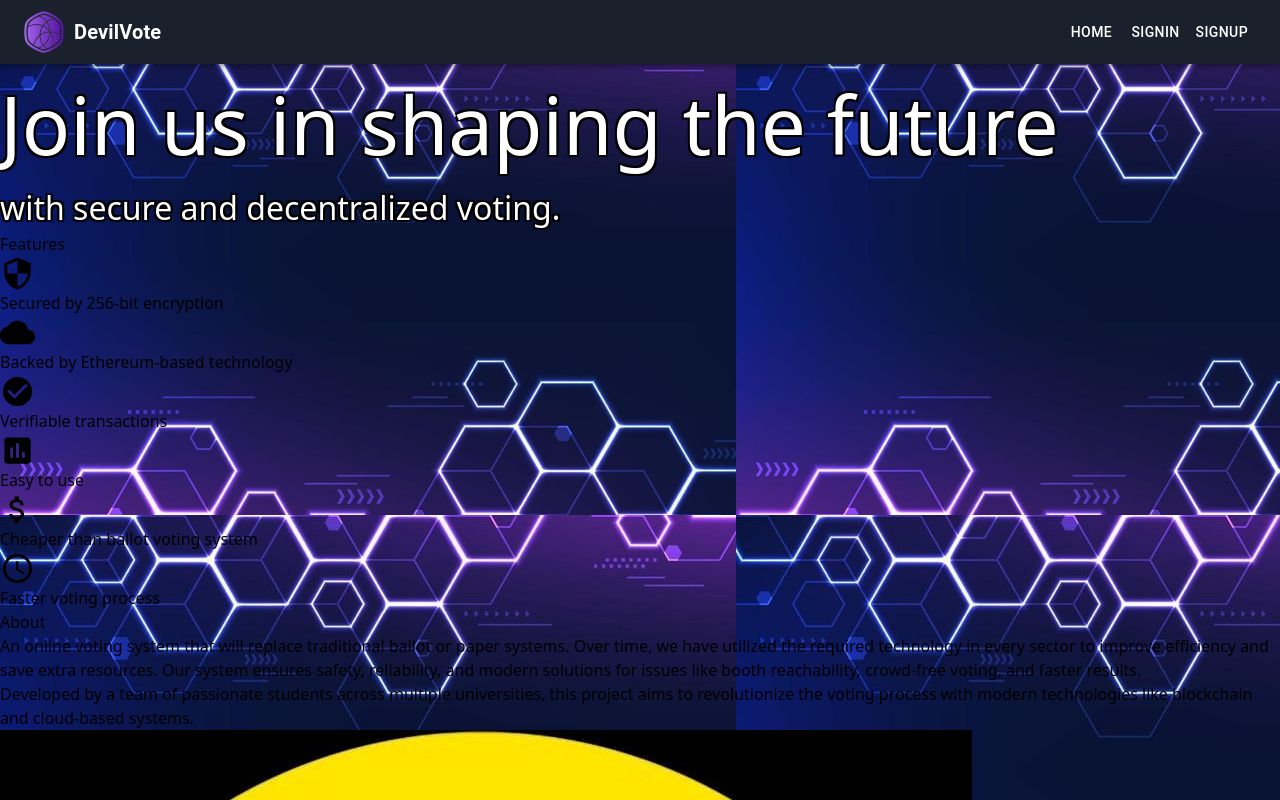
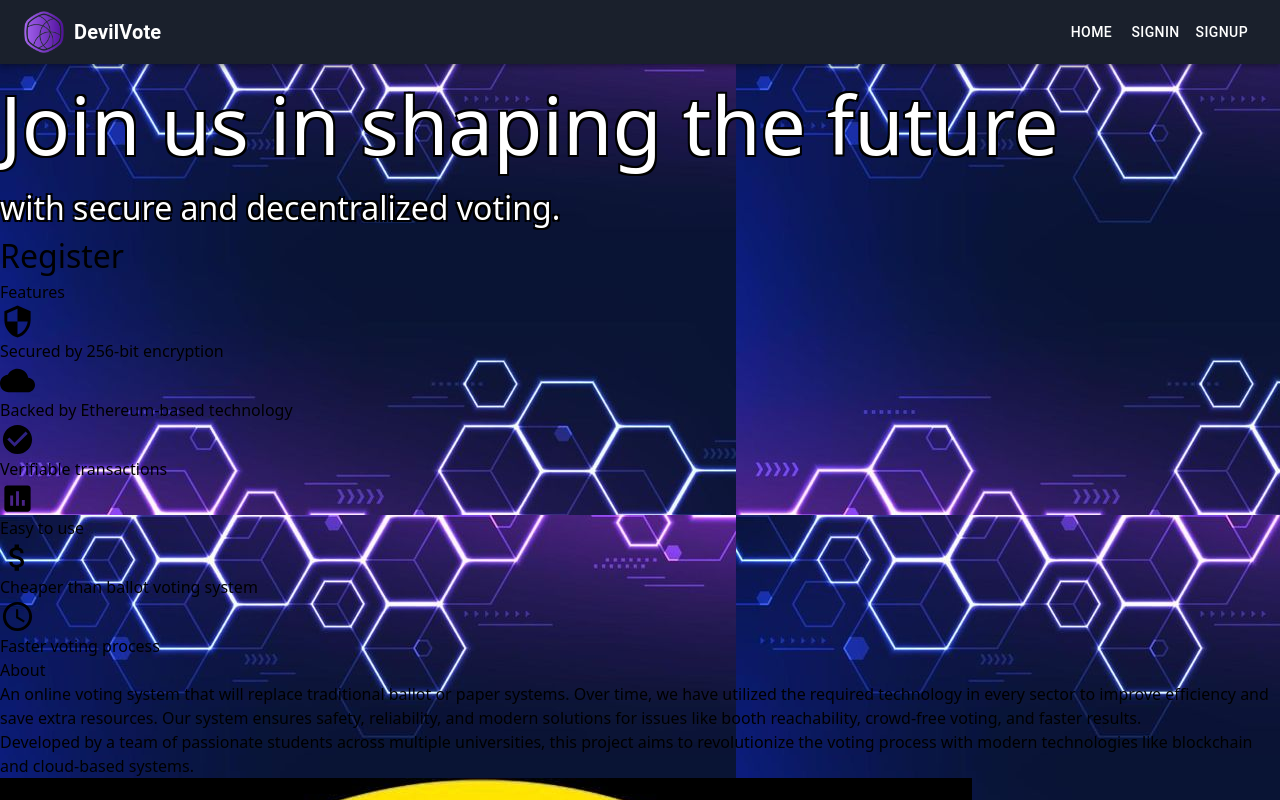
Before and after one commit to GiharaNavindu/iwb059-datadevils, a React (Vite) app in the folder Frontend/: page / in a window 1280 px wide. Shown: the top 800 px of the page. Built offline with nearby package versions, Linux system fonts and the light colour scheme.

Commit message:
Update Home.jsx

```diff
--- a/Frontend/src/pages/Home.jsx
+++ b/Frontend/src/pages/Home.jsx
@@ -4,6 +4,7 @@ import Features from '../components/Features';
 import Footer from '../components/Footer';
 import About from '../components/About';
 import Follow from '../components/Follow';
+import { Link } from 'react-router-dom';
 
 export default function Home() {
   return (
@@ -37,7 +38,7 @@ export default function Home() {
           </h1>
 
           <p
-            className="font-bold text-white"
+            className="font-bold text-white mb-12"
             style={{
               fontSize: '2rem',
 
@@ -52,6 +53,14 @@ export default function Home() {
           >
             with secure and decentralized voting.
           </p>
+          <Link to="/sign-up"> {/* Change the path to your signup route */}
+            <button
+              className="bg-purple-600 text-white py-1 px-5 rounded-lg transition duration-300 hover:bg-purple-300"
+              style={{ fontSize: '2rem' }} // Style the button
+            >
+              Register
+            </button>
+          </Link>
         </div>
       </div>
 
```
